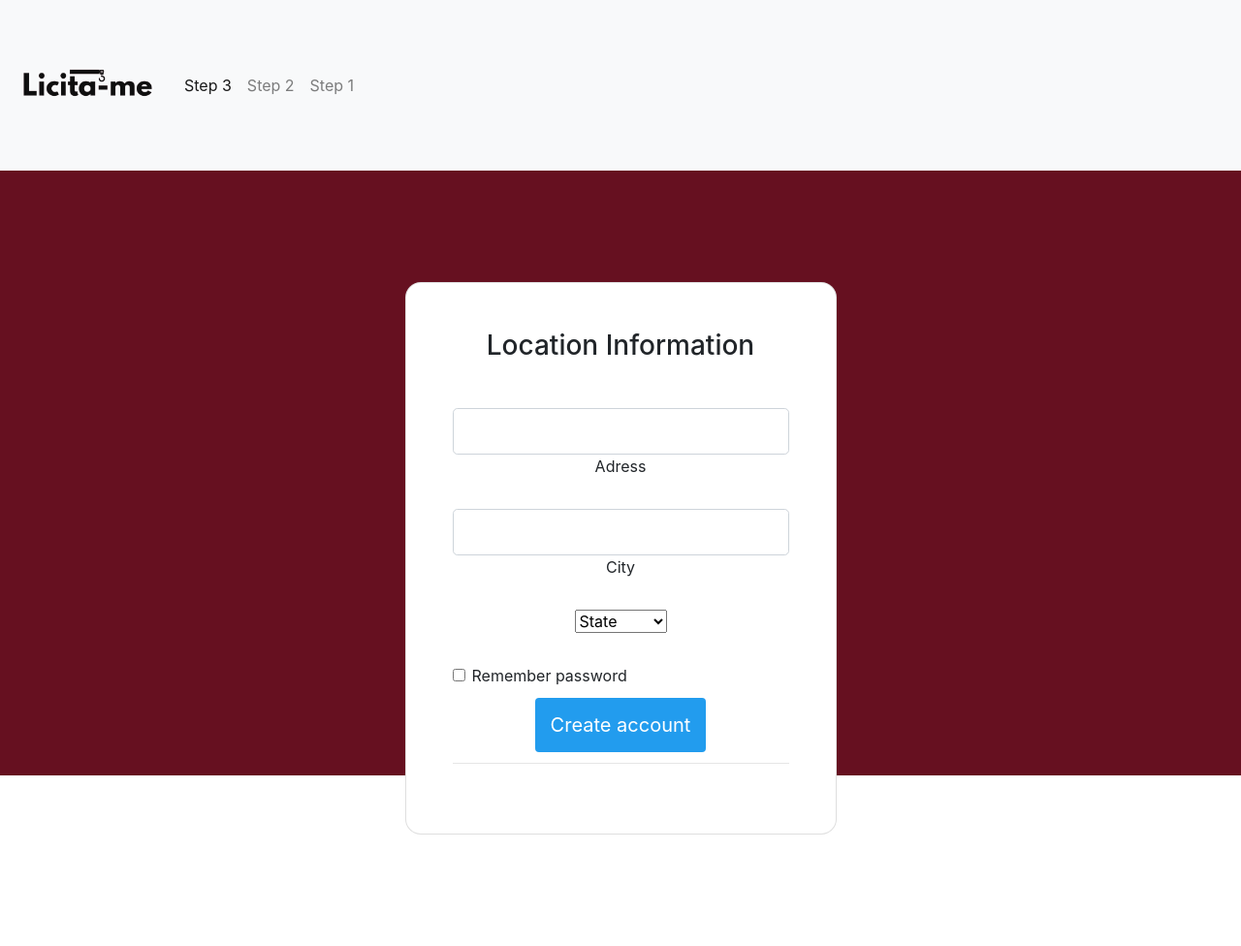
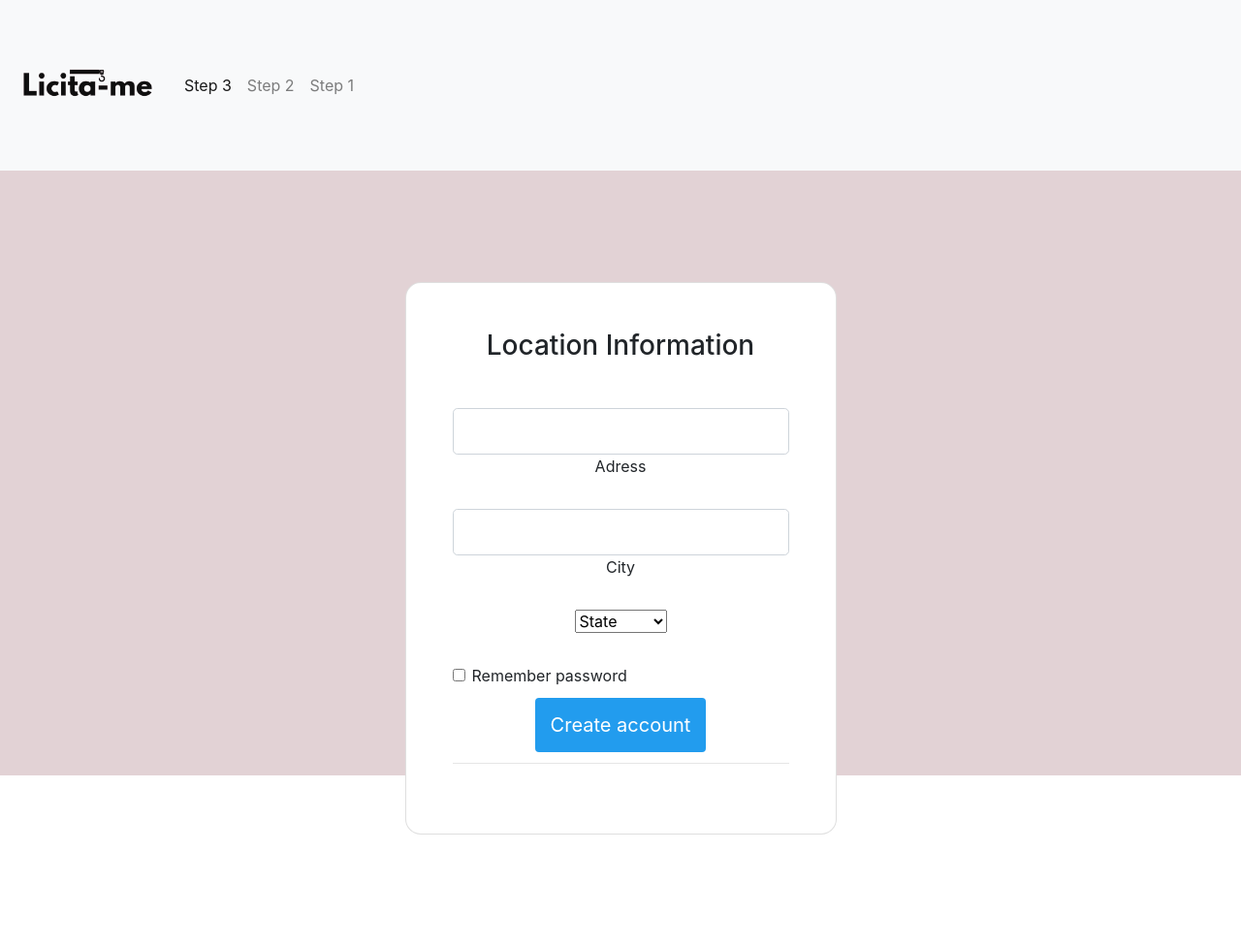
Before and after one commit to defrancescomartin/Licita-me, a Flask app: template src/templates/auth/signup3.html in a window 1280 px wide. Shown: the whole page at 97% size. Run offline with Flask 2, Linux system fonts and the light colour scheme; the template is opened without the code that fills it, so the values that code supplies are empty; some libraries are stand-ins or nearby versions.

Commit message:
Putting sign up same backgroundcolour as sign in

```diff
--- a/src/templates/auth/signup1.html
+++ b/src/templates/auth/signup1.html
@@ -11,7 +11,7 @@
     <link rel="stylesheet" href="static/css/signup.css">
   </head>
   <body>
-    <section class="vh-100" style="background-color: #661020;">
+    <section class="vh-100" style="background-color: #66102030;">
 
     <div class="fluid">
         <header>
--- a/src/templates/auth/signup2.html
+++ b/src/templates/auth/signup2.html
@@ -11,7 +11,7 @@
     <link rel="stylesheet" href="static/css/signup.css">
   </head>
   <body>
-    <section class="vh-100" style="background-color: #661020;">
+    <section class="vh-100" style="background-color: #66102030;">
 
       <div class="fluid">
         <header>
--- a/src/templates/auth/signup3.html
+++ b/src/templates/auth/signup3.html
@@ -11,7 +11,7 @@
     <link rel="stylesheet" href="static/css/signup.css">
   </head>
   <body>
-    <section class="vh-100" style="background-color: #661020;">
+    <section class="vh-100" style="background-color: #66102030;">
 
     <div class="fluid">
         <header>
@@ -74,7 +74,7 @@
                   <label class="form-check-label" for="form1Example3"> Remember password </label>
                 </div>
 
-                <a href="signup3.html" class="boton">Create account</a>
+                <a href="templates/base.html" class="boton">Create account</a>
 
                 <hr class="my-4"/>
 
```
